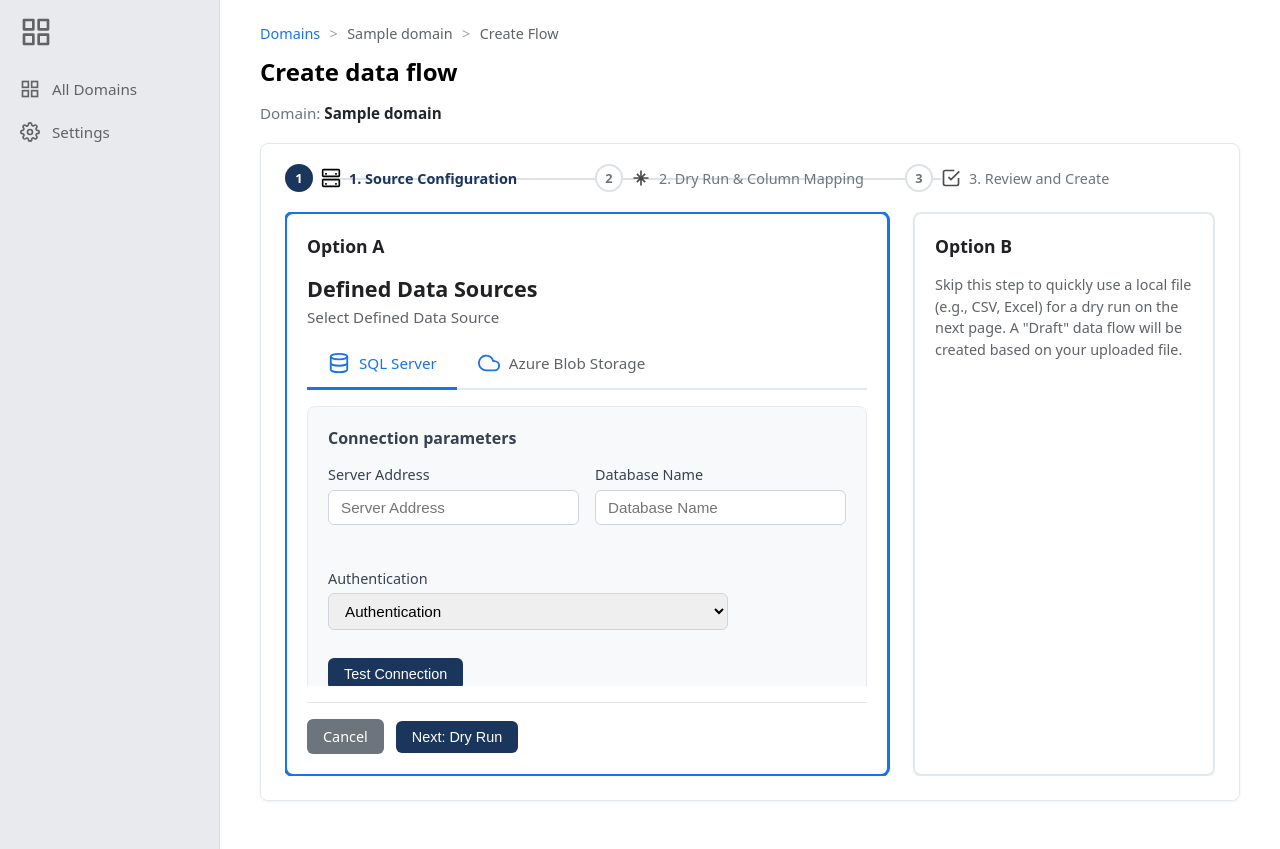
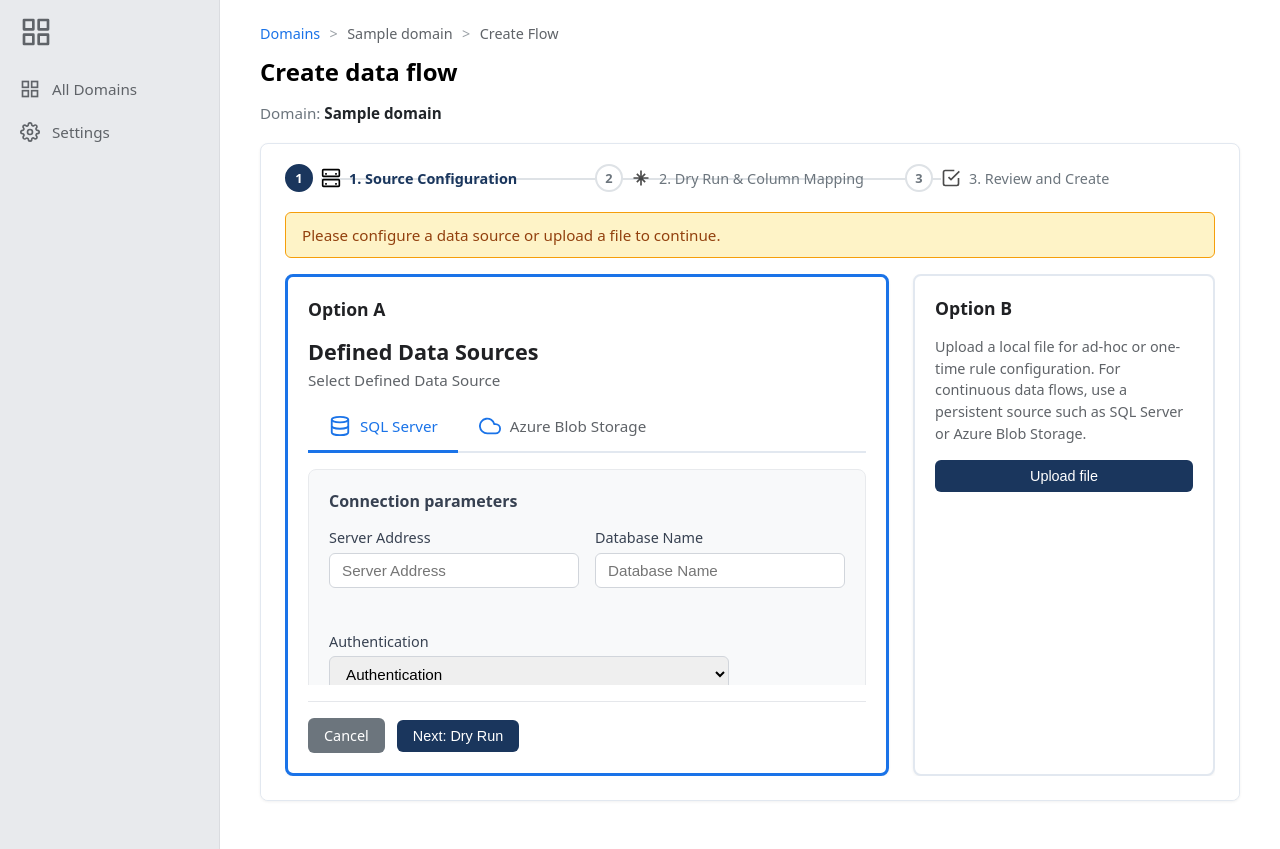
Before and after one commit to dssocool/test001, a Flask app: page /domains/1/flows/new in a window 1280 px wide. Run offline with Flask 3, Linux system fonts and the light colour scheme; tables that the repository leaves empty hold one stand-in row (values such as "Sample post").

Commit message:
Add local file upload functionality and enhance UI elements for flow creation
- Introduced a new endpoint for uploading local files, allowing users to upload various file types (CSV, JSON, XML, Parquet) directly in the flow creation process.
- Updated the flow creation template to include a warning banner for user guidance and improved descriptions for the local file upload option.
- Enhanced CSS styles for better visual feedback on selected options and improved layout for the file upload interface.
- Implemented JavaScript functionality to handle file selection and upload, providing real-time feedback on upload status and errors.

```diff
--- a/app/routes/flows.py
+++ b/app/routes/flows.py
@@ -1,7 +1,7 @@
 import json
 import os
 import uuid
-from flask import Blueprint, render_template, request, redirect, url_for, current_app, session
+from flask import Blueprint, render_template, request, redirect, url_for, current_app, session, jsonify
 
 from app.models import get_domain, get_flow, get_flow_count, create_flow, update_flow, delete_flow
 from app.services.delphix_flow import run_delphix_flow
@@ -97,6 +97,18 @@ def _handle_step1_local_upload(domain_id):
     }
     session[SESSION_TEMP_DIR] = subdir
     return True
+
+
+@flows_bp.route("/upload-local", methods=["POST"])
+def upload_local(domain_id):
+    """Upload a local file for Option B; sets session and returns JSON. Does not redirect. Delphix is called on the next page."""
+    domain = get_domain(current_app, domain_id)
+    if not domain:
+        return jsonify({"ok": False, "error": "Domain not found"}), 404
+    if not _handle_step1_local_upload(domain_id):
+        return jsonify({"ok": False, "error": "No file or invalid file"}), 400
+    cfg = session.get(SESSION_FLOW_CONFIG) or {}
+    return jsonify({"ok": True, "filename": cfg.get("upload_name", "")})
 
 
 @flows_bp.route("/new", methods=["GET", "POST"])
--- a/app/static/css/style.css
+++ b/app/static/css/style.css
@@ -139,12 +139,18 @@ form textarea { min-height: 100px; }
 @media (max-width: 768px) { .step1-layout { grid-template-columns: 1fr; min-height: min(50vh, 360px); } }
 .step1-card { background: #fff; border: 2px solid #e2e8f0; border-radius: 8px; padding: 1.25rem; box-shadow: 0 1px 3px rgba(0,0,0,0.06); display: flex; flex-direction: column; min-width: 0; cursor: pointer; transition: border-color 0.2s, box-shadow 0.2s; }
 .step1-card:hover { border-color: #cbd5e1; }
-.step1-card-selected { border-color: #1a73e8; box-shadow: 0 0 0 1px #1a73e8; }
+.step1-card-selected { border: 3px solid #1a73e8; box-shadow: 0 1px 3px rgba(0,0,0,0.06); }
+.step1-card-selected:hover { border-color: #1a73e8; }
 .step1-card-a { flex: 1; min-height: 0; max-height: none; }
 .step1-card-title { margin: 0 0 1rem; font-size: 1.1rem; font-weight: 600; color: #202124; flex-shrink: 0; }
 .step1-card-a form { display: flex; flex-direction: column; flex: 1; min-height: 0; }
 .step1-card-scroll { flex: 1; min-height: 0; overflow-y: auto; margin-bottom: 1rem; -webkit-overflow-scrolling: touch; }
-.step1-card-b .step1-card-desc { margin: 0; font-size: 0.9rem; color: #5f6368; line-height: 1.5; }
+.step1-card-b .step1-card-desc { margin: 0 0 1rem; font-size: 0.9rem; color: #5f6368; line-height: 1.5; }
+.step1-warning-banner { margin: 0 0 1rem; padding: 0.75rem 1rem; background: #fef3c7; border: 1px solid #f59e0b; border-radius: 6px; color: #92400e; font-size: 0.95rem; }
+.step1-local-file-input { position: absolute; width: 0; height: 0; opacity: 0; overflow: hidden; clip: rect(0, 0, 0, 0); }
+.step1-upload-btn { width: 100%; margin-bottom: 0.5rem; }
+.step1-uploaded-filename { margin: 0; font-size: 0.9rem; color: #137333; }
+.step1-uploaded-filename.error { color: #d93025; }
 
 .defined-sources-title { margin: 0 0 0.25rem; font-size: 1.35rem; font-weight: 700; color: #202124; }
 .defined-sources-subtitle { margin: 0 0 0.75rem; font-size: 0.95rem; color: #5f6368; }
--- a/app/templates/flow_create.html
+++ b/app/templates/flow_create.html
@@ -44,6 +44,9 @@
 
 {% if step == 1 %}
 <div class="step-content step-content-active step1-content">
+<div id="step1-warning-banner" class="step1-warning-banner" role="alert" aria-live="polite" hidden>
+  Please configure a data source or upload a file to continue.
+</div>
 {% if delphix_error %}
   <p class="error">Delphix: {{ delphix_error }}</p>
 {% endif %}
@@ -58,8 +61,8 @@
         <h2 class="defined-sources-title">Defined Data Sources</h2>
         <p class="defined-sources-subtitle">Select Defined Data Source</p>
         <div class="source-tabs-row" role="tablist" aria-label="Data source type">
-          <label class="source-tab-item {% if (flow_config.source_type or 'sql') == 'sql' %}active{% endif %}" data-source="sql" role="tab">
-            <input type="radio" name="source_type" value="sql" {% if (flow_config.source_type or 'sql') == 'sql' %}checked{% endif %} class="source-option-radio">
+          <label class="source-tab-item {% if flow_config.source_type != 'blob' %}active{% endif %}" data-source="sql" role="tab">
+            <input type="radio" name="source_type" value="sql" {% if flow_config.source_type != 'blob' %}checked{% endif %} class="source-option-radio">
             <span class="source-option-icon source-option-icon-sql">
               <svg viewBox="0 0 24 24" fill="none" stroke="currentColor" stroke-width="2"><ellipse cx="12" cy="5" rx="9" ry="3"/><path d="M21 12c0 1.66-4 3-9 3s-9-1.34-9-3"/><path d="M3 5v14c0 1.66 4 3 9 3s9-1.34 9-3V5"/></svg>
             </span>
@@ -74,7 +77,7 @@
           </label>
         </div>
 
-        <div id="panel-sql" class="source-panel {% if (flow_config.source_type or 'sql') == 'sql' %}active{% endif %}">
+        <div id="panel-sql" class="source-panel {% if flow_config.source_type != 'blob' %}active{% endif %}">
           <div class="connection-parameters">
             <h3 class="connection-parameters-title">Connection parameters</h3>
             <div class="field-row">
@@ -160,7 +163,10 @@
   </div>
   <div class="step1-card step1-card-b" data-step1-card="b" role="button" tabindex="0" aria-pressed="false" aria-label="Option B: local file">
     <h3 class="step1-card-title">Option B</h3>
-    <p class="step1-card-desc">Skip this step to quickly use a local file (e.g., CSV, Excel) for a dry run on the next page. A &quot;Draft&quot; data flow will be created based on your uploaded file.</p>
+    <p class="step1-card-desc">Upload a local file for ad-hoc or one-time rule configuration. For continuous data flows, use a persistent source such as SQL Server or Azure Blob Storage.</p>
+    <input type="file" id="step1-local-file" name="file" accept=".csv,.txt,.json,.xml,.parquet" class="step1-local-file-input" aria-label="Choose file">
+    <button type="button" id="step1-upload-file-btn" class="btn btn-primary step1-upload-btn">Upload file</button>
+    <p id="step1-uploaded-filename" class="step1-uploaded-filename" {% if not (flow_config.source_type == 'local' and flow_config.get('upload_name')) %}hidden{% endif %}>{% if flow_config.source_type == 'local' and flow_config.get('upload_name') %}Uploaded: {{ flow_config.upload_name }}{% endif %}</p>
   </div>
 </div>
 </div>
@@ -545,13 +551,37 @@
 (function() {
   var step1Config = {};
   var step1TempDir = '';
+  var localFileUploaded = {{ 'true' if (flow_config.source_type == 'local' and flow_config.get('upload_name') and temp_dir) else 'false' }};
+  var uploadLocalUrl = {{ url_for('flows_bp.upload_local', domain_id=domain.id)|tojson }};
+
+  function hasSourceConfigured() {
+    return (step1Config.source_type && step1TempDir) || localFileUploaded;
+  }
+
+  function updateWarningBanner() {
+    var banner = document.getElementById('step1-warning-banner');
+    if (!banner) return;
+    if (hasSourceConfigured()) {
+      banner.setAttribute('hidden', '');
+    } else {
+      banner.removeAttribute('hidden');
+    }
+  }
 
   function enableNext() {
     var nextBtn = document.getElementById('step1-next');
     if (!nextBtn) return;
-    nextBtn.disabled = !(step1Config.source_type && step1TempDir);
-    document.getElementById('step1-config').value = JSON.stringify(step1Config);
-    document.getElementById('step1-temp-dir').value = step1TempDir;
+    nextBtn.disabled = !hasSourceConfigured();
+    var configEl = document.getElementById('step1-config');
+    var tempDirEl = document.getElementById('step1-temp-dir');
+    if (localFileUploaded) {
+      configEl.value = '';
+      tempDirEl.value = '';
+    } else {
+      configEl.value = JSON.stringify(step1Config);
+      tempDirEl.value = step1TempDir;
+    }
+    updateWarningBanner();
   }
 
   function setActiveSource(src) {
@@ -592,6 +622,61 @@
       setActiveSource(this.value);
     });
   });
+
+  (function ensureSqlSelectedOnLoad() {
+    var checked = document.querySelector('input[name="source_type"]:checked');
+    var src = (checked && checked.value) ? checked.value : 'sql';
+    setActiveSource(src);
+  })();
+
+  var uploadFileBtn = document.getElementById('step1-upload-file-btn');
+  var localFileInput = document.getElementById('step1-local-file');
+  var uploadedFilenameEl = document.getElementById('step1-uploaded-filename');
+  if (uploadFileBtn && localFileInput) {
+    uploadFileBtn.addEventListener('click', function() { localFileInput.click(); });
+    localFileInput.addEventListener('change', function() {
+      if (!this.files || !this.files.length) return;
+      var file = this.files[0];
+      var fd = new FormData();
+      fd.append('file', file);
+      uploadFileBtn.disabled = true;
+      fetch(uploadLocalUrl, { method: 'POST', body: fd })
+        .then(function(r) { return r.json(); })
+        .then(function(data) {
+          uploadFileBtn.disabled = false;
+          if (data.ok) {
+            localFileUploaded = true;
+            if (uploadedFilenameEl) {
+              uploadedFilenameEl.textContent = 'Uploaded: ' + (data.filename || file.name);
+              uploadedFilenameEl.removeAttribute('hidden');
+              uploadedFilenameEl.classList.remove('error');
+            }
+            document.querySelectorAll('.step1-card[data-step1-card]').forEach(function(c) {
+              c.classList.remove('step1-card-selected');
+              c.setAttribute('aria-pressed', c.getAttribute('data-step1-card') === 'b' ? 'true' : 'false');
+            });
+            var cardB = document.querySelector('.step1-card[data-step1-card="b"]');
+            if (cardB) cardB.classList.add('step1-card-selected');
+            enableNext();
+          } else {
+            if (uploadedFilenameEl) {
+              uploadedFilenameEl.textContent = data.error || 'Upload failed';
+              uploadedFilenameEl.removeAttribute('hidden');
+              uploadedFilenameEl.classList.add('error');
+            }
+          }
+        })
+        .catch(function(err) {
+          uploadFileBtn.disabled = false;
+          if (uploadedFilenameEl) {
+            uploadedFilenameEl.textContent = err.message || 'Upload failed';
+            uploadedFilenameEl.removeAttribute('hidden');
+            uploadedFilenameEl.classList.add('error');
+          }
+        });
+      localFileInput.value = '';
+    });
+  }
 
   document.querySelectorAll('input[name="sql-mode"]').forEach(function(r) {
     r.addEventListener('change', function() {
@@ -743,6 +828,7 @@
   });
 
   enableNext();
+  updateWarningBanner();
 })();
 </script>
 {% endif %}
```
